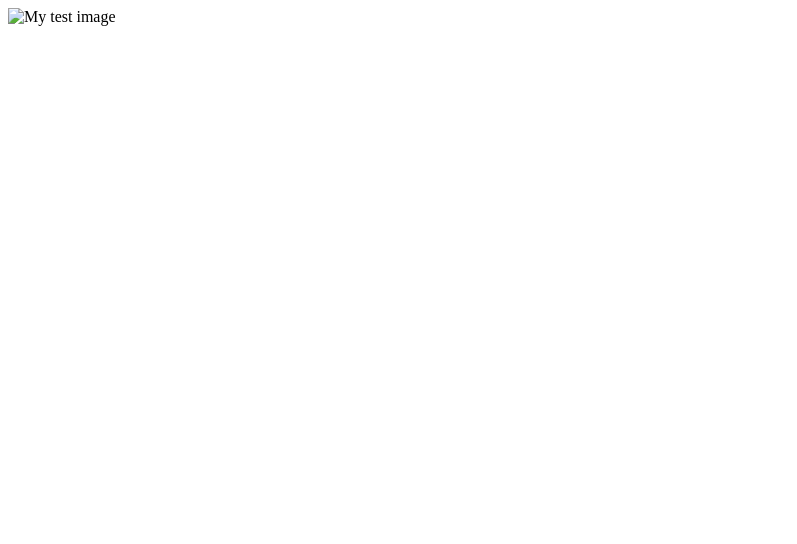
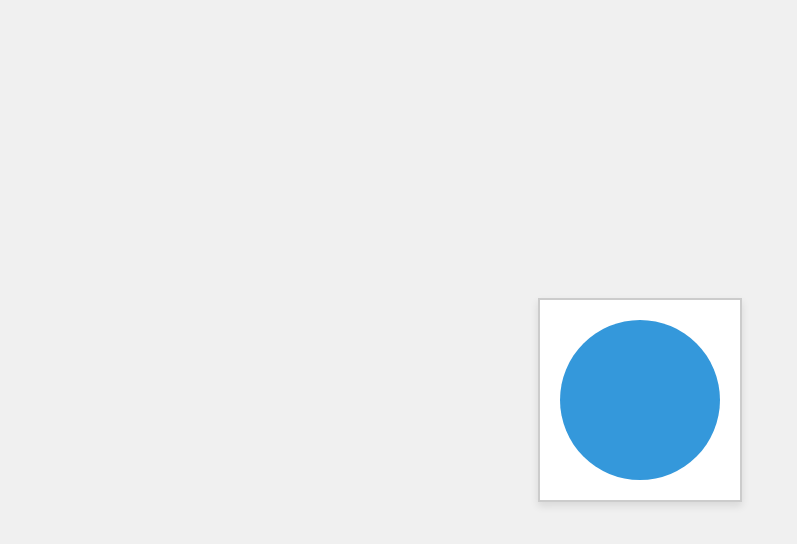
Before and after one commit to xxvpz/Github-CI, a plain HTML site: page index.html in a window 1280 px wide. Shown: the whole page, without its empty margins (0-797 px from the left). Drawn offline with Linux system fonts and the light colour scheme.

Commit message:
Update index.html

```diff
--- a/index.html
+++ b/index.html
@@ -1,11 +1,30 @@
-<!doctype html>
-<html lang="en-US">
-  <head>
-    <meta charset="utf-8" />
-    <meta name="viewport" content="width=device-width" />
-    <title>TEST</title>
-  </head>
-  <body>
-    <img src="" alt="My test image" />
-  </body>
+<!DOCTYPE html>
+<html lang="th">
+<head>
+    <meta charset="UTF-8">
+    <meta name="viewport" content="width=device-width, initial-scale=1.0">
+    <title>วาดรูปวงกลมด้วย SVG</title>
+    <style>
+        body {
+            display: flex;
+            justify-content: center;
+            align-items: center;
+            height: 100vh;
+            margin: 0;
+            background-color: #f0f0f0;
+        }
+        svg {
+            border: 2px solid #ccc;
+            background-color: #fff;
+            box-shadow: 0 4px 8px rgba(0, 0, 0, 0.1);
+        }
+    </style>
+</head>
+<body>
+
+    <svg width="200" height="200">
+        <circle cx="100" cy="100" r="80" fill="#3498db" />
+    </svg>
+
+</body>
 </html>
```
